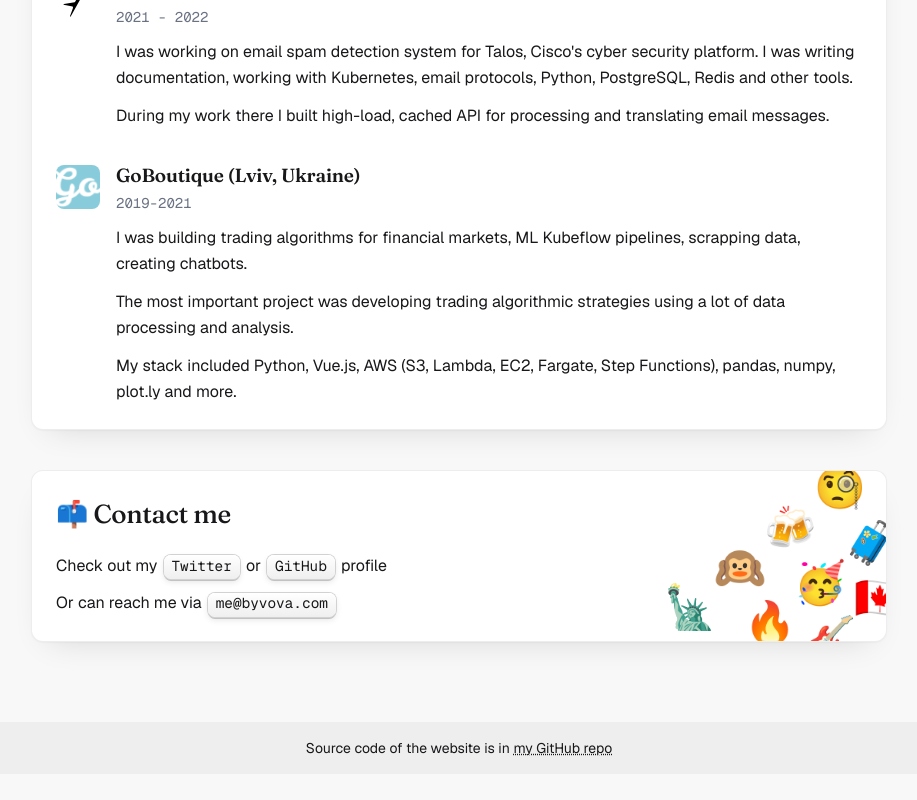
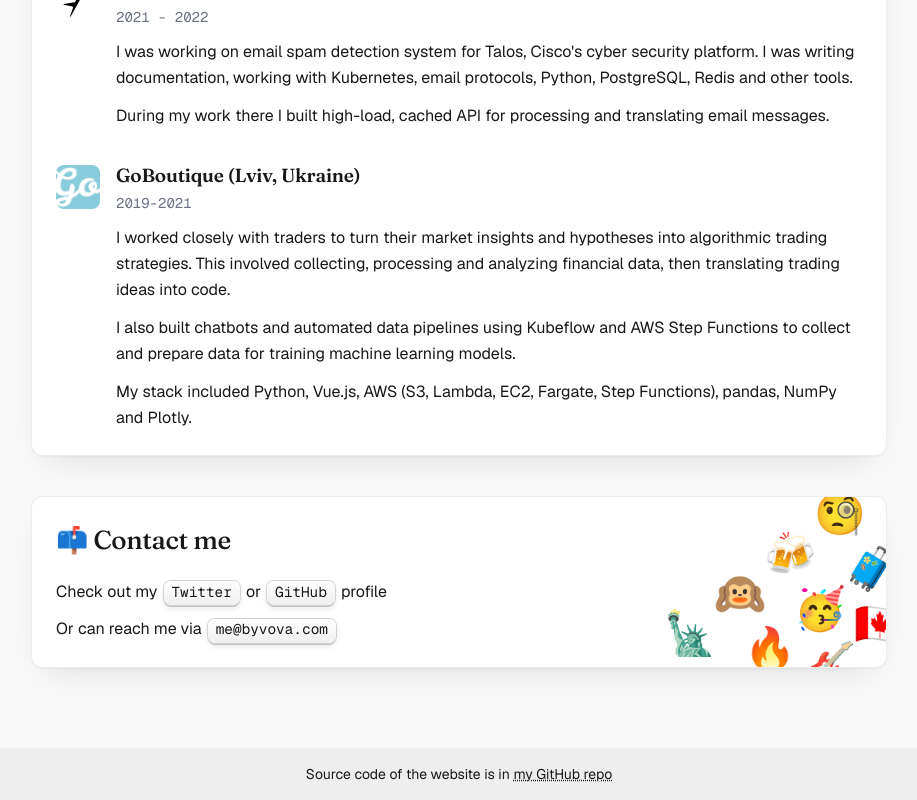
Before and after one commit to vovapyc/vovapyc.github.io, a SvelteKit app: page / in a window 1280 px wide. Shown: the part 1433-2233 px from the top of the page, without its empty margins (181-1098 px from the left). Before the commit the page ends 2207 px from the top, so only its background shows below. Built offline with nearby package versions, Linux system fonts and the light colour scheme.

Commit message:
Rewrite GoBoutique work description (#17)

```diff
--- a/src/routes/+page.svelte
+++ b/src/routes/+page.svelte
@@ -161,16 +161,17 @@
 	</WorkExperience>
 	<WorkExperience company="GoBoutique (Lviv, Ukraine)" period="2019-2021" logo={goBoutiqueLogo}>
 		<p>
-			I was building trading algorithms for financial markets, ML Kubeflow pipelines, scrapping
-			data, creating chatbots.
+			I worked closely with traders to turn their market insights and hypotheses into algorithmic
+			trading strategies. This involved collecting, processing and analyzing financial data, then
+			translating trading ideas into code.
 		</p>
 		<p>
-			The most important project was developing trading algorithmic strategies using a lot of data
-			processing and analysis.
+			I also built chatbots and automated data pipelines using Kubeflow and AWS Step Functions to
+			collect and prepare data for training machine learning models.
 		</p>
 		<p>
 			My stack included Python, Vue.js, AWS (S3, Lambda, EC2, Fargate, Step Functions), pandas,
-			numpy, plot.ly and more.
+			NumPy and Plotly.
 		</p>
 	</WorkExperience>
 </WorkExperiences>
```
